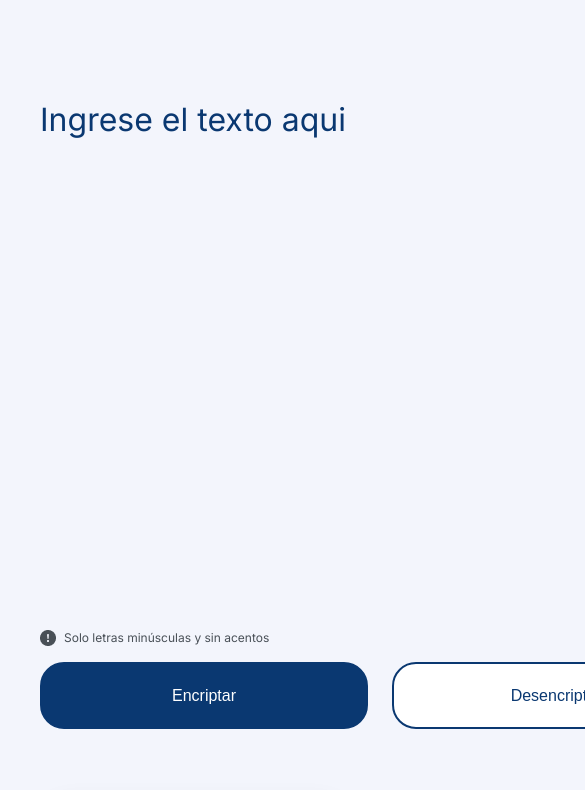
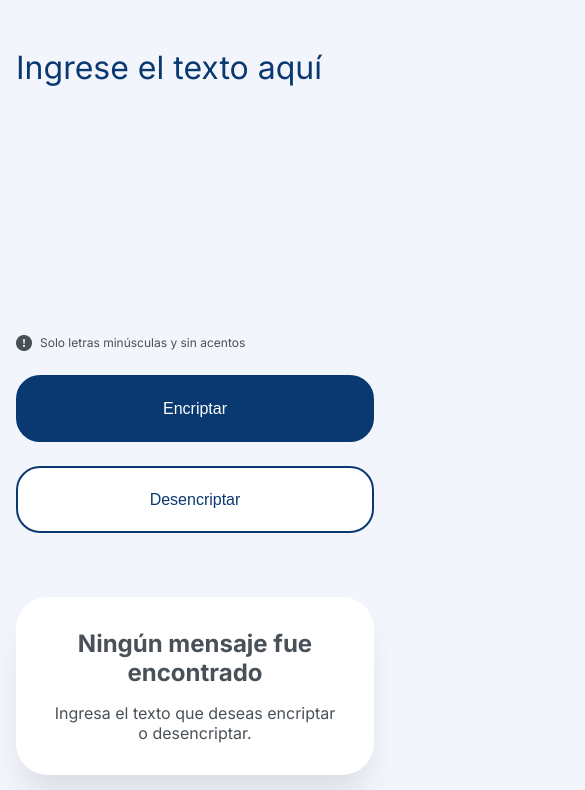
Before and after one commit to FCF-Lennon/Encriptador, a plain HTML site: page index.html in a window 390 px wide. Shown: the part 72-862 px from the top of the page, 585 px wide, since content can reach past the window. Drawn offline with Linux system fonts and the light colour scheme.

Commit message:
Creacion de las vistas para tablet y mobile, se corrigieron errores de resolucion en el css

```diff
--- a/Styles/style.css
+++ b/Styles/style.css
@@ -6,12 +6,15 @@
     --color-secundario: #ffffff;
     --color-terciario: #0a3871;
     --color-cuaternario: #495057;
-
     /* color hover */
     --hover-color-primario: #D8DFE8;
-
     /* fuentes */
     --fuente-principal: "Inter", sans-serif;
+}
+
+html, body {
+    height: 100%;
+    margin: 0;
 }
 
 body {
@@ -19,7 +22,12 @@ body {
     font-family: var(--fuente-principal);
     display: flex;
     flex-direction: column;
-    align-items: center;
+}
+
+.contenedor {
+    display: flex;
+    flex-direction: column;
+    min-height: 100vh;
 }
 
 .contenedor__principal {
@@ -28,6 +36,7 @@ body {
     gap: 32px;
     padding: 40px 16px;
     width: 100%;
+    flex: 1;
     max-width: 1360px;
     margin: 0 auto;
 }
@@ -47,9 +56,9 @@ button:hover {
 .contenedor__principal__seccion__encriptar {
     display: flex;
     flex-direction: column;
-    width: 680px;
+    width: 50%;
     padding-top: 128px;
-    gap: 395px;
+    justify-content: space-between;
 }
 
 .textarea__encriptar {
@@ -91,8 +100,9 @@ button:hover {
     border: 2px solid var(--color-terciario);
     border-radius: 24px;
     font-size: 1.6rem;
-    width: 328px;
+    width: 48%;
     height: 67px;
+    cursor: pointer;
 }
 
 .button__encriptar {
@@ -109,12 +119,12 @@ button:hover {
 
 .contenedor__principal__seccion__desencriptar {
     background-color: var(--color-secundario);
-    box-shadow: 0px 10px 25px -1px rgba(0, 0, 0, 0.1);
+    box-shadow: 0 24px 32px -8px rgba(0, 0, 0, 0.1);
     border-radius: 32px;
     display: flex;
     flex-direction: column;
     justify-content: center;
-    width: 400px;
+    width: 30%;
     padding: 32px;
 }
 
@@ -123,6 +133,10 @@ button:hover {
     flex-direction: column;
     align-items: center;
     gap: 32px;
+}
+
+.division__elementos__desencriptar > img {
+    width: 100%;
 }
 
 .division__titulo__parrafo__desencriptar {
@@ -150,7 +164,7 @@ button:hover {
     flex-direction: column;
     gap: 16px;
     width: 100%;
-    height: 100%
+    height: 100%;
 }
 
 .textarea__desencriptar {
@@ -171,6 +185,7 @@ button:hover {
     height: 67px;
     font-size: 1.6rem;
     font-weight: normal;
+    cursor: pointer;
 }
 
 /* footer */
@@ -180,38 +195,96 @@ footer {
     background-color: var(--color-terciario);
     color: var(--color-secundario);
     font-size: 2rem;
-    padding: 0.8rem 0;
+    padding: 0.8rem 1rem;
     width: 100%;
 }
 
+/* Media Queries */
 
-@media (max-width: 768px) {
+@media (max-width: 1024px) {
+    .contenedor__principal {
+        height: auto;
+    }
+    .contenedor__principal__seccion__encriptar {
+        padding-top: 70px;
+        gap: 68px;
+    }
+    .division__textarea__boton__desencriptar {
+        justify-content: space-between;
+    }
+}
 
+@media (max-width: 1024px) and (max-height: 1366px) {
     .contenedor__principal {
         flex-direction: column;
         padding: 40px;
         gap: 0;
     }
-
     .contenedor__principal__seccion__encriptar {
         padding-top: 116px;
-        gap: 308px;
+        gap: 215px;
+        width: auto;
     }
-
     .division__elementos__encriptados {
         padding-bottom: 64px;
+        gap: 24px;
     }
-
     .contenedor__principal__seccion__desencriptar {
         width: auto;
     }
-
-    .division__elementos__desencriptar>img {
+    .division__elementos__desencriptar > img {
         display: none;
     }
-
     .textarea__desencriptar {
         height: 180px;
     }
+}
 
+@media (max-width: 932px) {
+    .contenedor__principal {
+        flex-direction: column;
+        padding: 40px;
+        gap: 0;
+    }
+    .contenedor__principal__seccion__encriptar {
+        padding-top: 116px;
+        gap: 215px;
+        width: auto;
+    }
+    .division__elementos__encriptados {
+        padding-bottom: 64px;
+        gap: 24px;
+    }
+    .contenedor__principal__seccion__desencriptar {
+        width: auto;
+    }
+    .division__elementos__desencriptar > img {
+        display: none;
+    }
+    .textarea__desencriptar {
+        height: 180px;
+    }
 }
+
+@media (max-width: 430px) {
+    .contenedor__principal {
+        padding: 24px 16px 40px 16px;
+        height: auto;
+    }
+    .contenedor__principal__seccion__encriptar {
+        padding-top: 80px;
+        gap: 65px;
+    }
+    .textarea__encriptar {
+        height: auto;
+        width: auto;
+    }
+    .division__botones__encriptado {
+        flex-direction: column;
+        gap: 24px;
+        width: auto;
+    }
+    .division__botones__encriptado > button {
+        width: auto;
+    }
+}
--- a/index.html
+++ b/index.html
@@ -5,15 +5,16 @@
     <meta name="viewport" content="width=device-width, initial-scale=1.0">
     <meta http-equiv="X-UA-Compatible" content="ie=edge">
     <title>Encriptador</title>
+    <meta name="description" content="Encriptador y desencriptador de texto simple">
     <link rel="stylesheet" href="./Styles/normalize.css">
     <link rel="stylesheet" href="./Styles/style.css">
 </head>
 <body>
-
+    <div class="contenedor">
         <main class="contenedor__principal">
-        <a href="./index.html"><img  src="./Assets/Logo.png" alt="logotipo de alura latam"></a>
-        <section class="contenedor__principal__seccion__encriptar">
-            <textarea class="textarea__encriptar"  placeholder="Ingrese el texto aqui" rows="6"></textarea>
+            <a href="./index.html"><img src="./Assets/Logo.png" alt="Logotipo de Alura Latam"></a>
+            <section class="contenedor__principal__seccion__encriptar" >
+                <textarea class="textarea__encriptar" placeholder="Ingrese el texto aquí" rows="6"></textarea>
                 <div class="division__elementos__encriptados">
                     <p><img src="./Assets/Group.png" alt="Imagen de signo de exclamación"> Solo letras minúsculas y sin acentos</p>
                     <div class="division__botones__encriptado">
@@ -23,15 +24,15 @@
                 </div>
             </section>
             <section class="contenedor__principal__seccion__desencriptar">
-            <div class="division__elementos__desencriptar" style="display: none;">
+                <div class="division__elementos__desencriptar" >
                     <img src="./Assets/Muneco.png" alt="Imagen de niño con una lupa">
-                <div class="division__titulo__parrafo__desencriptar" >
+                    <div class="division__titulo__parrafo__desencriptar">
                         <h1>Ningún mensaje fue encontrado</h1>
                         <p>Ingresa el texto que deseas encriptar o desencriptar.</p>
                     </div>
                 </div>
-            <div class="division__textarea__boton__desencriptar" >
-                <textarea class="textarea__desencriptar" name="desencriptar" rows=""></textarea>
+                <div class="division__textarea__boton__desencriptar" style="display: none;">
+                    <textarea class="textarea__desencriptar" name="desencriptar" rows="6"></textarea>
                     <button class="button__copiar">Copiar</button>
                 </div>
             </section>
@@ -39,6 +40,7 @@
         <footer>
             Desarrollado por Felipe Rodrigo Andy Carrasco Farfán (2024)
         </footer>
+    </div>
     <script></script>
 </body>
 </html>
```
Lines whose indentation alone changed are shown as unchanged.
